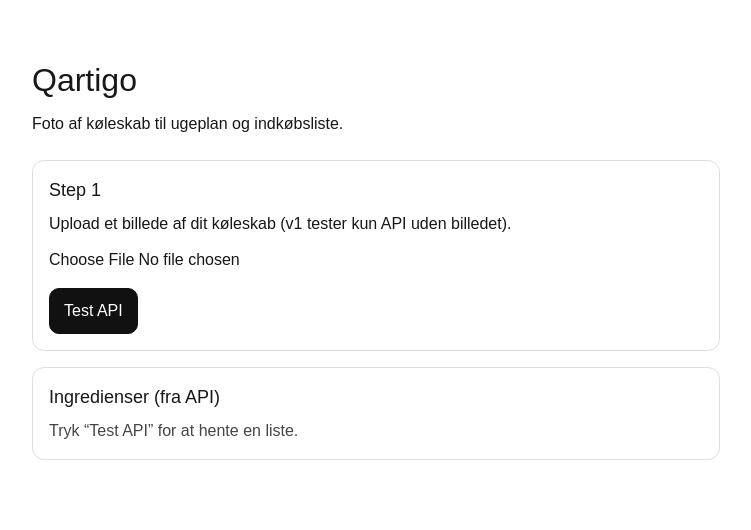
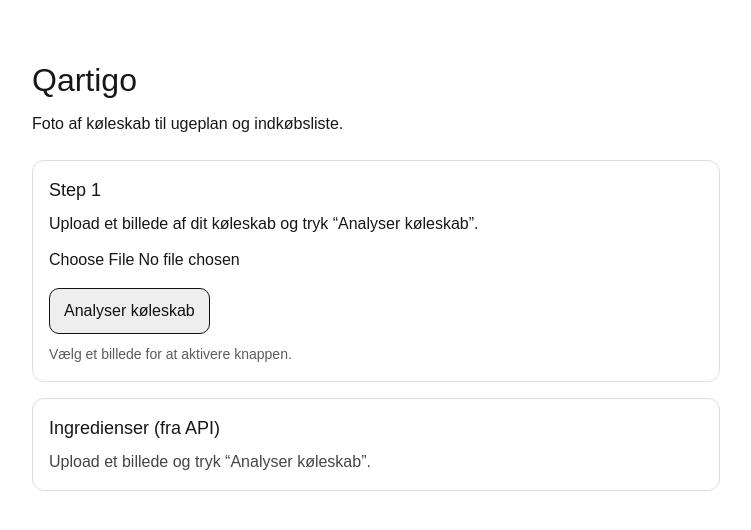
Before and after one commit to christianfrederiksenmusic/foodfolder, a Next.js app: page / in a window 1280 px wide. Shown: the top 530 px of the page, without its empty margins (264-1015 px from the left). Built offline with nearby package versions, Linux system fonts and the light colour scheme.

Commit message:
Send image to API and display meta

```diff
--- a/app/page.tsx
+++ b/app/page.tsx
@@ -3,20 +3,51 @@
 import { useState } from "react";
 
 type Item = { name: string; confidence: number };
+type Meta = { receivedImageBytesApprox?: number };
+type ApiResponse = { items: Item[]; meta?: Meta; error?: string };
 
 export default function Home() {
   const [items, setItems] = useState<Item[]>([]);
+  const [meta, setMeta] = useState<Meta | null>(null);
   const [loading, setLoading] = useState(false);
   const [error, setError] = useState<string | null>(null);
+  const [imageBase64, setImageBase64] = useState<string | null>(null);
 
-  async function testApi() {
+  function onFileChange(file: File | null) {
+    setError(null);
+    setItems([]);
+    setMeta(null);
+    setImageBase64(null);
+    if (!file) return;
+
+    const reader = new FileReader();
+    reader.onload = () => {
+      const result = reader.result;
+      if (typeof result === "string") setImageBase64(result);
+      else setError("Kunne ikke læse filen.");
+    };
+    reader.onerror = () => setError("Kunne ikke læse filen.");
+    reader.readAsDataURL(file);
+  }
+
+  async function analyzeFridge() {
     setLoading(true);
     setError(null);
     try {
-      const res = await fetch("/api/fridge", { method: "POST" });
-      if (!res.ok) throw new Error(`API error: ${res.status}`);
-      const data = (await res.json()) as { items: Item[] };
+      const res = await fetch("/api/fridge", {
+        method: "POST",
+        headers: { "Content-Type": "application/json" },
+        body: JSON.stringify({ image: imageBase64 }),
+      });
+
+      const data = (await res.json()) as ApiResponse;
+
+      if (!res.ok) {
+        throw new Error(data.error || `API error: ${res.status}`);
+      }
+
       setItems(data.items ?? []);
+      setMeta(data.meta ?? null);
     } catch (e: any) {
       setError(e?.message ?? "Unknown error");
     } finally {
@@ -41,27 +72,37 @@
       >
         <h2 style={{ fontSize: 18, marginBottom: 8 }}>Step 1</h2>
         <p style={{ marginBottom: 12 }}>
-          Upload et billede af dit køleskab (v1 tester kun API uden billedet).
+          Upload et billede af dit køleskab og tryk “Analyser køleskab”.
         </p>
 
-        <input type="file" accept="image/*" />
+        <input
+          type="file"
+          accept="image/*"
+          onChange={(e) => onFileChange(e.target.files?.[0] ?? null)}
+        />
 
         <div style={{ marginTop: 16 }}>
           <button
-            onClick={testApi}
-            disabled={loading}
+            onClick={analyzeFridge}
+            disabled={loading || !imageBase64}
             style={{
               padding: "10px 14px",
               borderRadius: 10,
               border: "1px solid #111",
-              background: loading ? "#eee" : "#111",
-              color: loading ? "#111" : "#fff",
-              cursor: loading ? "default" : "pointer",
+              background: loading || !imageBase64 ? "#eee" : "#111",
+              color: loading || !imageBase64 ? "#111" : "#fff",
+              cursor: loading || !imageBase64 ? "default" : "pointer",
             }}
           >
-            {loading ? "Tester..." : "Test API"}
+            {loading ? "Analyserer..." : "Analyser køleskab"}
           </button>
         </div>
+
+        {!imageBase64 && (
+          <p style={{ marginTop: 10, opacity: 0.7, fontSize: 14 }}>
+            Vælg et billede for at aktivere knappen.
+          </p>
+        )}
 
         {error && (
           <p style={{ marginTop: 12, color: "crimson" }}>Fejl: {error}</p>
@@ -72,9 +113,12 @@
         <h2 style={{ fontSize: 18, marginBottom: 8 }}>Ingredienser (fra API)</h2>
 
         {items.length === 0 ? (
-          <p style={{ opacity: 0.8 }}>Tryk “Test API” for at hente en liste.</p>
+          <p style={{ opacity: 0.8 }}>
+            Upload et billede og tryk “Analyser køleskab”.
+          </p>
         ) : (
-          <div style={{ display: "flex", flexWrap: "wrap", gap: 8 }}>
+          <>
+            <div style={{ display: "flex", flexWrap: "wrap", gap: 8, marginBottom: 12 }}>
               {items.map((it) => (
                 <span
                   key={it.name}
@@ -90,6 +134,13 @@
                 </span>
               ))}
             </div>
+
+            {meta?.receivedImageBytesApprox != null && (
+              <p style={{ fontSize: 14, opacity: 0.75 }}>
+                Modtog billede (ca.): {meta.receivedImageBytesApprox.toLocaleString()} bytes
+              </p>
+            )}
+          </>
         )}
       </section>
     </main>
```
Also changed, not shown: app/api/fridge/route.ts (+24 -1 lines). Lines whose indentation alone changed are shown as unchanged.
